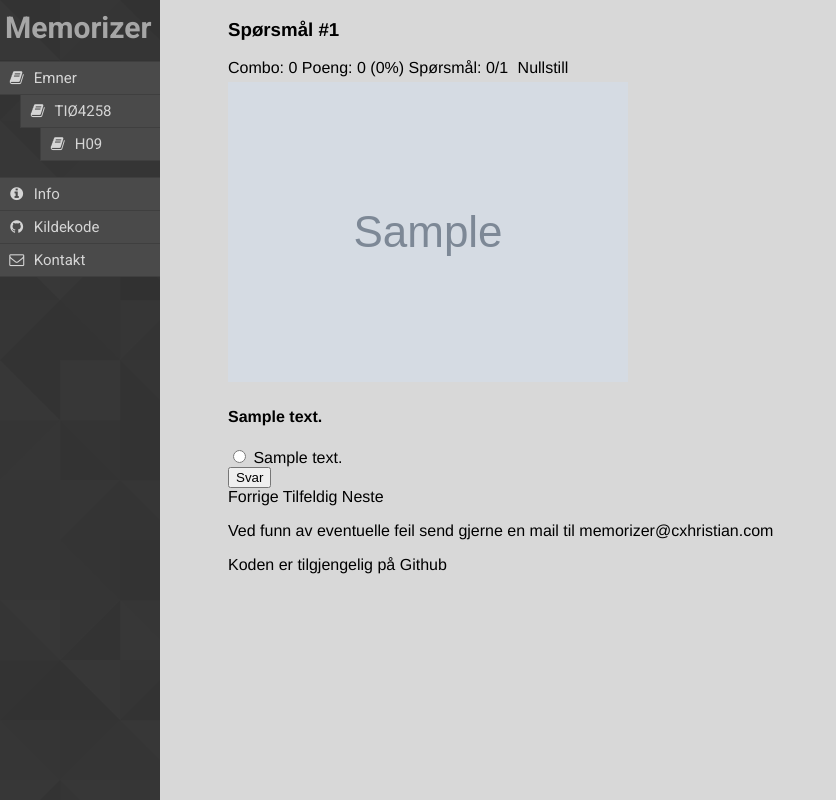
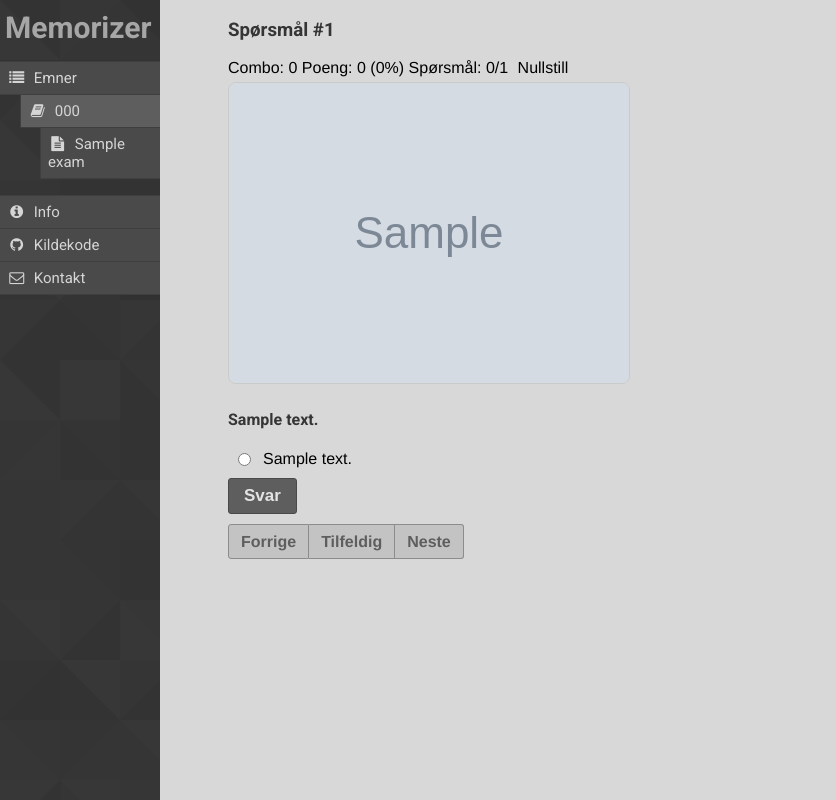
Before and after one commit to duvholt/memorizer, a Flask app: page /000/all/1 in a window 1280 px wide. Shown: the whole page, without its empty margins (0-836 px from the left). Run offline with Flask 2, Linux system fonts and the light colour scheme; tables that the repository leaves empty hold one stand-in row (values such as "Sample post"); grey boxes marked "Sample" are stand-in pictures.

Commit message:
Restyling of question page (wip)

```diff
--- a/static/css/styles.css
+++ b/static/css/styles.css
@@ -3,12 +3,47 @@ body {
     background-color: #D8D8D8;
     font-weight: 300;
     font-size: 16px;
-    font-family: "Helvetica";
+    font-family: Helvetica;
 }
 
 a {
     text-decoration: none;
     color: #000;
+}
+
+h1, h2, h3, h4 {
+    font-family: Roboto, Helvetica;
+    color: #353535;
+}
+
+nav {
+    z-index: 1001;
+    position: fixed;
+    top: 0;
+    right: 0;
+    left: 0;
+    height: 100%;
+    width: 160px;
+    border: 1px solid transparent;
+    border-width: 0 1px 0 0;
+    border-color: #d8d8d8;
+    background-color: #373737;
+    background-image: url(/static/img/footer_lodyas.png);
+    font-family: Roboto, Helvetica;
+}
+
+nav .logo {
+    padding: 10px 10px 0 5px;
+}
+
+nav .logo a {
+    font-size: 30px;
+    color: #A6A6A6;
+    font-weight: bold;
+}
+
+nav li {
+    font-size: 15px;
 }
 
 nav ul {
@@ -18,6 +53,10 @@ nav ul {
 
 nav ul ul {
     padding-left: 20px;
+}
+
+nav li.active a {
+    background-color: #5E5E5E;
 }
 
 nav li > a {
@@ -32,7 +71,7 @@ nav li > a {
 }
 
 nav li > a:hover {
-    background-color: #616161;
+    background-color: #7C7C7C;
 }
 
 nav ul ul li a {
@@ -59,76 +98,6 @@ nav a:last-child {
 /* Last element of indentation */
 nav ul ul li:last-child > a {
     border-bottom-width: 0;
-}
-
-nav.navbar {
-    z-index: 1000;
-    position: fixed;
-    top: 0;
-    right: 0;
-    left: 0;
-    min-height: 40px;
-    border: 1px solid transparent;
-    border-width: 0 0 1px;
-    border-color: #d8d8d8;
-    background-color: #f2f2f2;
-}
-
-nav.navbar .logo {
-    font-size: 30px;
-    float: left;
-    padding: 15px 10px 5px 10px;
-}
-
-
-nav.navbar ul {
-    float: left;
-}
-
-nav.navbar li {
-    display: inline-block;
-    font-size: 17px;
-}
-
-nav.navbar li > a {
-    display: block;
-    position: relative;
-    padding: 7px;
-    background-color: #FFF;
-    border-radius: 5px;
-    color: #D2D2D2;
-    text-decoration: none;
-    border: 1px solid #E4E4E4;
-}
-
-nav.sidebar {
-    z-index: 1001;
-    position: fixed;
-    top: 0;
-    right: 0;
-    left: 0;
-    height: 100%;
-    width: 160px;
-    border: 1px solid transparent;
-    border-width: 0 1px 0 0;
-    border-color: #d8d8d8;
-    background-color: #373737;
-    background-image: url(/static/img/footer_lodyas.png);
-    font-family: Roboto, Helvetica;
-}
-
-nav.sidebar .logo {
-    padding: 10px 10px 0 5px;
-}
-
-nav.sidebar .logo a {
-    font-size: 30px;
-    color: #A6A6A6;
-    font-weight: bold;
-}
-
-nav.sidebar li {
-    font-size: 15px;
 }
 
 .courses {
@@ -183,6 +152,96 @@ nav.sidebar li {
     transition: height 0.2s ease-in-out;
 }
 
+.error label {
+    color: #772B2A;
+    font-weight: bold;
+}
+
+.success label {
+    color: #2D662E;
+    font-weight: bold;
+}
+
+form label {
+    display: inline;
+    cursor: pointer;
+}
+
+form label:hover {
+    color: #3D3D3D;
+}
+
+.question .image {
+    display: inline-block;
+}
+
+.question .image img {
+    border: 1px solid #CACACA;
+    border-radius: 8px;
+    max-width: 100%;
+    height: auto;
+}
+
+.question .radio {
+    padding-left: 20px;
+    margin: 10px;
+}
+
+.question .radio label {
+    padding: 5px;
+}
+
+.question input[type=radio] {
+    display: block;
+    float: left;
+    margin-left: -20px;
+}
+
+button[type=submit] {
+    padding: 7px 15px;
+    margin: 0;
+    background: #5E5E5E;
+    color: #E4E4E4;
+    font-weight: bold;
+    border: 1px solid #494949;
+    border-radius: 3px;
+    cursor: pointer;
+    font-size: 17px;
+}
+
+button[type=submit]:hover {
+    background: #777777;
+}
+
+.navigation {
+    padding-top: 10px;
+}
+
+.navigation a {
+    float: left;
+    padding: 8px 12px 7px 12px;
+    margin: 0;
+    background: #C3C3C3;
+    color: #5E5E5E;
+    font-weight: bold;
+    border: 1px solid #8C8C8C;
+    border-width: 1px 1px 1px 0;
+}
+
+.navigation a:hover {
+    background: #B0B0B0;
+}
+
+.navigation a:first-of-type {
+    border-left-width: 1px;
+    border-bottom-left-radius: 3px;
+    border-top-left-radius: 3px;
+}
+
+.navigation a:last-of-type {
+    border-bottom-right-radius: 3px;
+    border-top-right-radius: 3px;
+}
 
 .stats {
     font-size: 16px;
@@ -192,7 +251,3 @@ nav.sidebar li {
 .stats .btn-xs {
     padding: 2px 5px;
 }
-
-.popover {
-    max-width: 350px;
-}
--- a/static/js/app.js
+++ b/static/js/app.js
@@ -20,7 +20,7 @@ document.addEventListener('keydown', function(e) {
 
 	// Previous question
 	if (e.keyCode == 37 || e.keyCode == 65) {
-		var prev = document.getElementById('prev_question');
+		var prev = document.getElementById('prev');
 		if (prev !== null) {
 			window.location = prev.href;
 		}
@@ -28,7 +28,7 @@ document.addEventListener('keydown', function(e) {
 
 	// Next question
 	if (e.keyCode == 39 || e.keyCode == 68) {
-		var next = document.getElementById('next_question');
+		var next = document.getElementById('next');
 		if (next !== null) {
 			window.location = next.href;
 		}
@@ -36,7 +36,7 @@ document.addEventListener('keydown', function(e) {
 
 	// Random question
 	if (e.keyCode == 38 || e.keyCode == 87) {
-		var random = document.getElementById('random_question');
+		var random = document.getElementById('random');
 		if (random !== null) {
 			window.location = random.href;
 		}
--- a/templates/base.html
+++ b/templates/base.html
@@ -11,13 +11,7 @@
 <nav class="sidebar">
     <div class="logo"><a href="/">Memorizer</a></div>
     <ul>
-        <li><a href="/"><i class="fa fa-book fa-fw"></i>&nbsp; Emner</a></li>
-        <ul>
-            <li><a href="/"><i class="fa fa-book fa-fw"></i>&nbsp; TIØ4258</a></li>
-            <ul>
-                <li><a href="/"><i class="fa fa-book fa-fw"></i>&nbsp; H09</a></li>
-            </ul>
-        </ul>
+        {% block menu %}{% endblock %}
     </ul>
     <ul>
         <li><a href="/info"><i class="fa fa-info-circle fa-fw"></i>&nbsp; Info</a></li>
@@ -26,7 +20,13 @@
     </ul>
 </nav>
 <div class="container">
-  {% block content %}{% endblock %}
+{% for alert in alerts %}
+    <div class="alert alert-{{ alert.level }}">
+        <button type="button" class="close">&times;</button>
+        {{ alert.msg }}
+    </div>
+{% endfor %}
+{% block content %}{% endblock %}
 </div>
 <script src="{{ url_for('static', filename='js/app.js') }}"></script>
 {% if config.GOOGLE_ANALYTICS %}
--- a/templates/courses.html
+++ b/templates/courses.html
@@ -1,4 +1,7 @@
 {% extends "base.html" %}
+{% block menu %}
+<li class="active"><a href="/"><i class="fa fa-list fa-fw"></i>&nbsp; Emner</a></li>
+{% endblock %}
 {% block content %}
 <h1>Emner</h1>
 <ul class="courses">
--- a/templates/question.html
+++ b/templates/question.html
@@ -1,57 +1,67 @@
 {% extends "base.html" %}
 {% block title %}#{{ id }} - {{ course.code }} {{ question.exam.name }}{% endblock %}
+
+{% block menu %}
+<li><a href="/"><i class="fa fa-list fa-fw"></i>&nbsp; Emner</a></li>
+<ul>
+	<li {% if exam_name == 'all' %}class="active"{% endif %}>
+		<a href="{{ url_for('course', course_code=question.course.code) }}">
+			<i class="fa fa-book fa-fw"></i>&nbsp; {{ course.code }}
+		</a>
+	</li>
+	<ul>
+	{% for exam in course.exams %}
+		<li {% if exam_name == exam.name %}class="active"{% endif %}>
+			<a href="{{ url_for('exam', course_code=question.course.code, exam_name=exam) }}">
+				<i class="fa fa-file-text fa-fw"></i>&nbsp; {{ exam }}
+			</a>
+		</li>
+	{% endfor %}
+	</ul>
+</ul>
+{% endblock %}
+
 {% block content %}
+<div class="question">
 <h3>Spørsmål #{{ id }}</h3>
 <div class="stats">
-	<span class="label label-warning">Combo: {{ score.combo }}</span>
-	<span class="label label-primary">Poeng: {{ score.points }} ({{ percentage(score.points, score.total) }}%)</span>
+	<span class="combo">Combo: {{ score.combo }}</span>
+	<span class="points">Poeng: {{ score.points }} ({{ percentage(score.points, score.total) }}%)</span>
 
-	<span class="label label-primary">Spørsmål: {{ score.total }}/{{ num_questions }}</span>
+	<span class="progress">Spørsmål: {{ score.total }}/{{ num_questions }}</span>
 	<a href="{{ reset_url }}" class="btn btn-default btn-xs">Nullstill</a>
 </div>
-{% for alert in alerts %}
-	<div class="alert alert-{{ alert.level }} alert-dismissable">
-		<button type="button" class="close" data-dismiss="alert">&times;</button>
-		{{ alert.msg }}
-	</div>
-{% endfor %}
-
 {% if question is defined %}
 {% if question.image %}
+<div class="image">
 	<img src="{{ question.image }}">
+</div>
 {% endif %}
 <h4>{{ question.text }}</h4>
-<div class="container">
-	<form class="form-horizontal" role="form" method="post">
-	<div class="form-group">
+<form method="post">
 	<input type="hidden" name="order" value="{{ alternatives|join(',', attribute='number') }}">
 	{% for alternative in alternatives %}
-	{% if (alternative.number)|string() == request.form.answer %}<div class="has-{% if success %}success{% else %}error{% endif %}">{% endif %}
+	{% if (alternative.number)|string() == request.form.answer %}<div class="{% if success %}success{% else %}error{% endif %}">{% endif %}
 		<div class="radio">
 		<label>
+			<input type="radio" name="answer" value="{{ alternative.number }}">
 			{% if success is defined %}
-					<span class="glyphicon {% if alternative.correct %}glyphicon-ok{% else %}glyphicon-remove{% endif %}"></span>
+				<i class="fa {% if alternative.correct %}fa-check{% else %}fa-times{% endif %} fa-fw"></i>
 			{% endif %}
-				<input type="radio" name="answer" value="{{ alternative.number }}">
 			{{ alternative }}
 		</label>
 		</div>
 	{% if alternative.number|string() == request.form.answer %}</div>{% endif %}
 	{% endfor %}
+	<button type="submit">Svar</button>
+</form>
+{% endif %}
+<div class="navigation">
+	<a href="{{ url_for('show_question', course_code=question.course.code, exam_name=exam_name, id=prev) }}" id="prev" class="btn btn-default">Forrige</a>
+	<a href="{{ url_for('show_question', course_code=question.course.code, exam_name=exam_name, id=random) }}" id="random" class="btn btn-default">Tilfeldig</a>
+	<a href="{{ url_for('show_question', course_code=question.course.code, exam_name=exam_name, id=next) }}" id="next" class="btn btn-{% if success is defined %}success{% else %}default{% endif %}">Neste</a>
 </div>
- 	<div class="form-group">
-		<button type="submit" class="btn btn-primary">Svar</button>
-	</div>
-	</form>
-</div>
-{% endif %}
-<div class="btn-group">
-	<a href="{{ url_for('show_question', course_code=question.course.code, exam_name=exam_name, id=prev) }}" id="prev_question" class="btn btn-default">Forrige</a>
-	<a href="{{ url_for('show_question', course_code=question.course.code, exam_name=exam_name, id=random) }}" id="random_question" class="btn btn-default">Tilfeldig</a>
-	<a href="{{ url_for('show_question', course_code=question.course.code, exam_name=exam_name, id=next) }}" id="next_question" class="btn btn-{% if success is defined %}success{% else %}default{% endif %}">Neste</a>
 </div>
 <footer>
-	<p class="text-muted">Ved funn av eventuelle feil send gjerne en mail til <a href="mailto:memorizer@cxhristian.com">memorizer@cxhristian.com</a></p>
-	<p><a href="https://github.com/cXhristian/memorizer">Koden er tilgjengelig på Github</a></p>
 </footer>
 {% endblock %}
```
Lines whose indentation alone changed are shown as unchanged.
